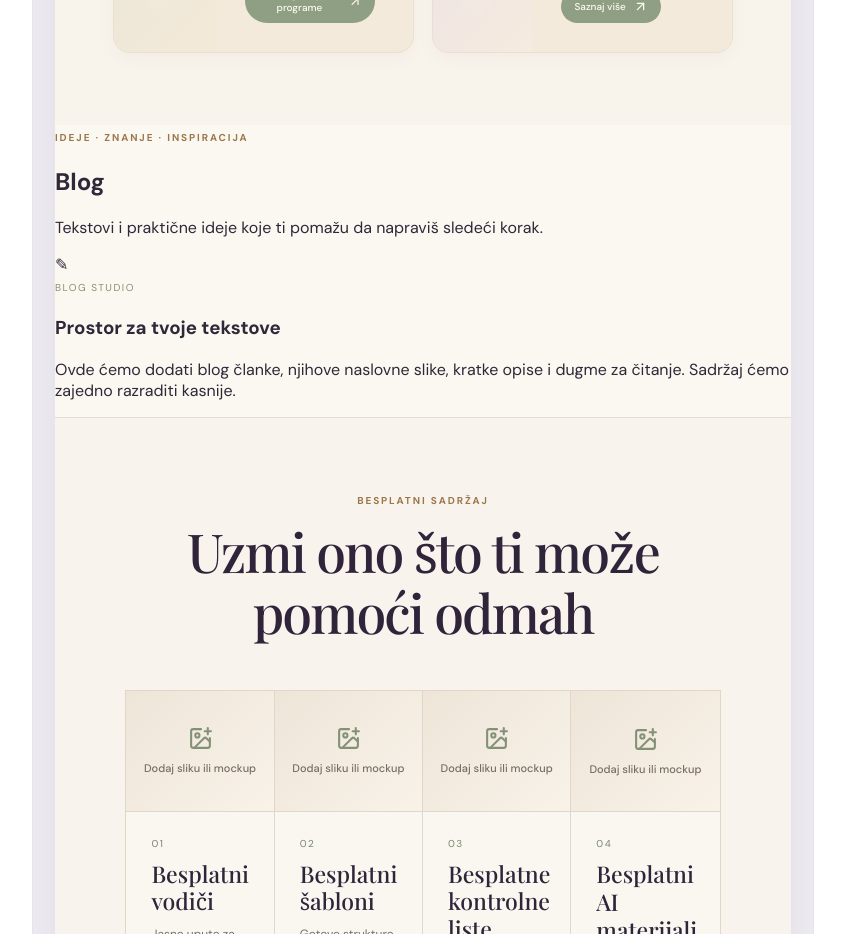
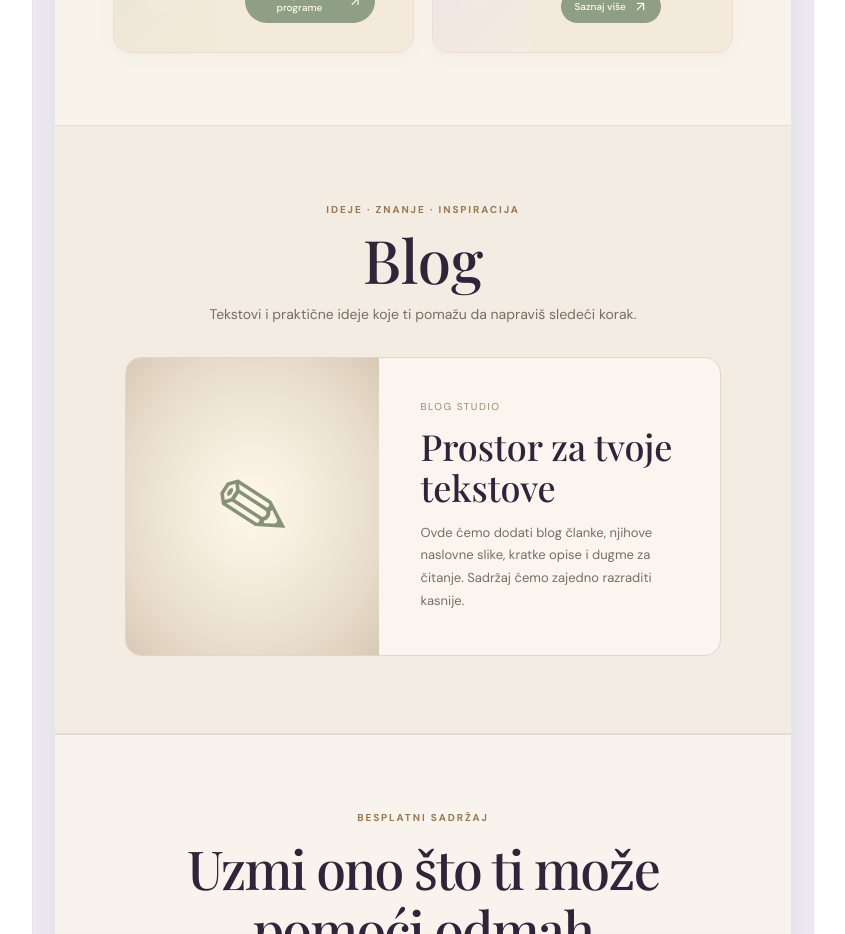
Before and after one commit to marijanaforai-creator/digital-soul-visual-editor, a React (Vite) app: page / in a window 1280 px wide. Shown: the part 3540-4474 px from the top of the page, without its empty margins (207-1052 px from the left). Built offline with nearby package versions, Linux system fonts and the light colour scheme.

Commit message:
Style Blog section above Free Content

```diff
--- a/src/styles.css
+++ b/src/styles.css
@@ -100,3 +100,17 @@
 .free-content-copy>button{margin-top:auto;border:1px solid #d5c8b5;border-radius:999px;background:#f5eee4;color:#6e7f64;padding:8px 12px;font-size:10px;cursor:pointer}
 @media(max-width:980px){.free-content-grid{grid-template-columns:repeat(2,minmax(0,1fr))}.free-content-card:nth-child(2){border-right:0}.free-content-card:nth-child(-n+2){border-bottom:1px solid #e0d7c9}}
 @media(max-width:600px){.free-content-section{padding:42px 16px 50px}.free-content-grid{grid-template-columns:1fr}.free-content-card{border-right:0;border-bottom:1px solid #e0d7c9}.free-content-card:last-child{border-bottom:0}.free-content-image{aspect-ratio:1.7/1}.free-content-copy{padding:20px}.free-content-heading h2{font-size:34px}}
+
+
+/* Blog section between Library and Free Content */
+.blog-section{padding:clamp(44px,6vw,78px) clamp(20px,5.5vw,76px);background:#f2ece3;border-top:1px solid #e5ddd1;border-bottom:1px solid #e5ddd1;color:#30243b}
+.blog-section-heading{max-width:760px;margin:0 auto 30px;text-align:center;display:flex;flex-direction:column;align-items:center;gap:12px}
+.blog-section-heading h2{margin:0;font-family:"Playfair Display",Georgia,serif;font-size:clamp(38px,5vw,60px);font-weight:500;line-height:1.05}
+.blog-section-heading p{margin:0;font-size:14px;line-height:1.7;color:#766e62}
+.blog-editor-placeholder{max-width:980px;margin:0 auto;display:grid;grid-template-columns:.85fr 1.15fr;min-height:250px;border:1px solid #e1d6c7;border-radius:16px;overflow:hidden;background:#faf6ef}
+.blog-placeholder-art{display:flex;align-items:center;justify-content:center;background:radial-gradient(ellipse at center,#fff9eb 0%,#e8ddcb 70%,#d8c9b4 100%);min-height:220px}
+.blog-placeholder-art span{font-family:Georgia,serif;font-size:90px;font-style:italic;color:#849276;transform:rotate(-12deg)}
+.blog-placeholder-copy{padding:clamp(24px,4vw,42px);display:flex;flex-direction:column;align-items:flex-start;justify-content:center;gap:13px}
+.blog-placeholder-copy h3{font-family:"Playfair Display",Georgia,serif;font-size:clamp(25px,3vw,36px);font-weight:500;line-height:1.15;margin:0}
+.blog-placeholder-copy p{font-size:13px;line-height:1.75;color:#766e62;margin:0;max-width:520px}
+@media(max-width:650px){.blog-section{padding:42px 16px}.blog-editor-placeholder{grid-template-columns:1fr}.blog-placeholder-art{min-height:160px}.blog-placeholder-art span{font-size:68px}.blog-placeholder-copy{padding:24px}}
```
